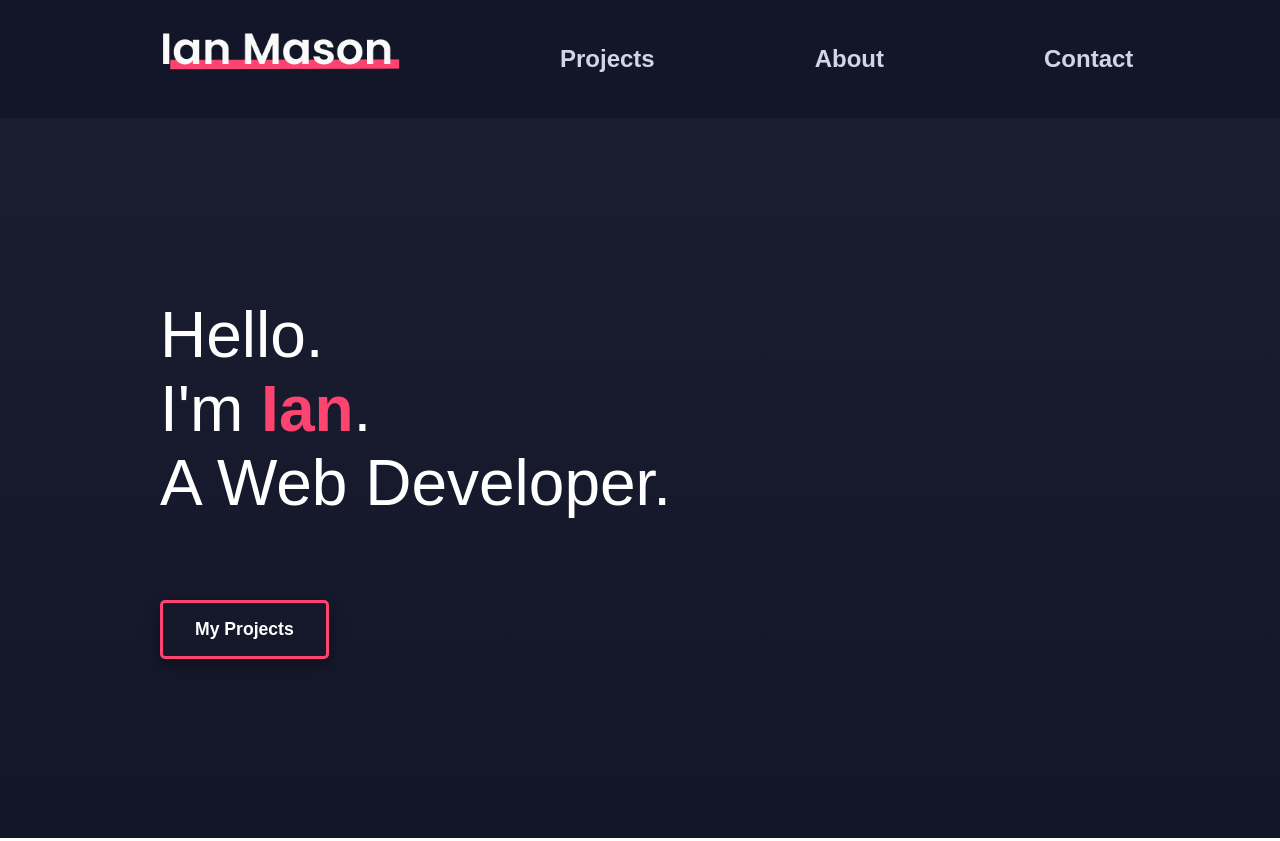
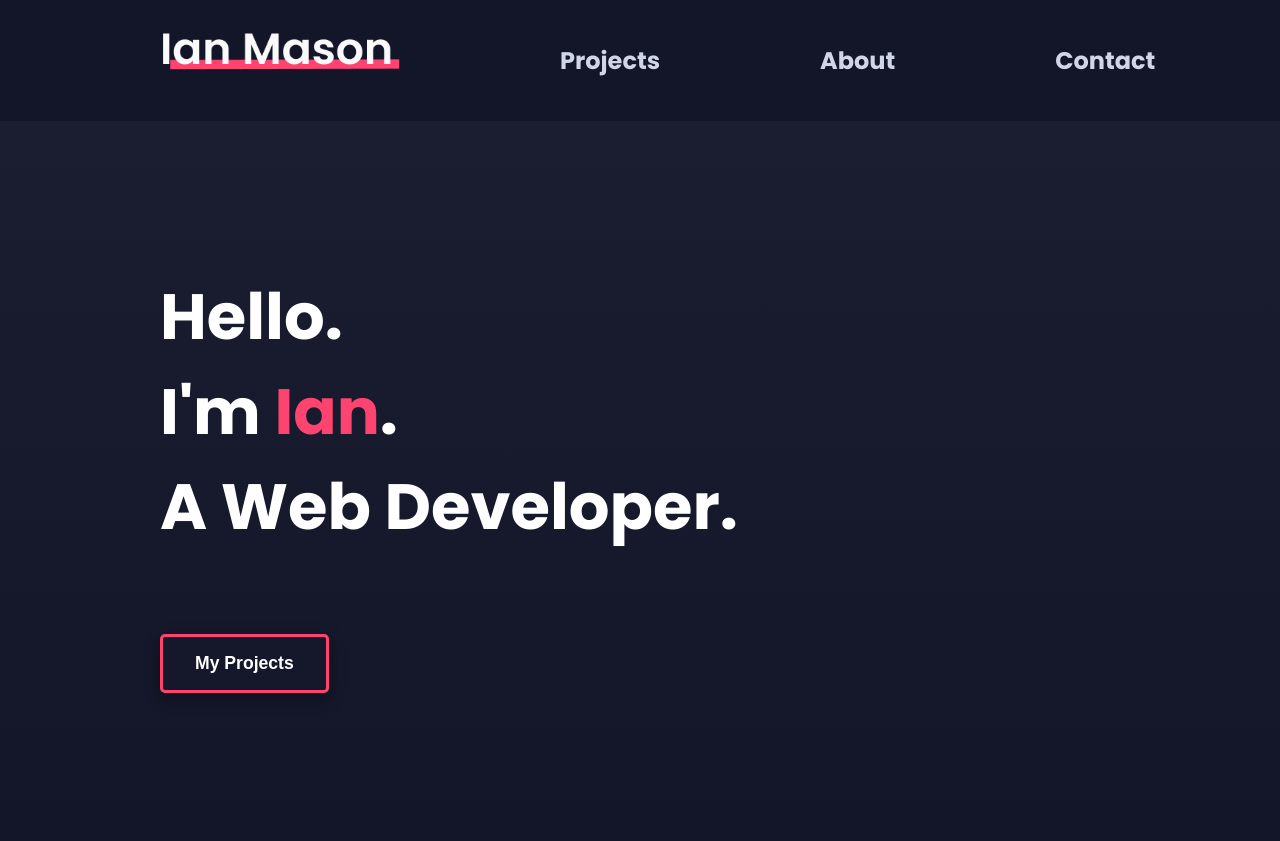
Before and after one commit to ism90/ian-mason-portfolio, a React (Create React App) app: page / in a window 1280 px wide. Built offline with nearby package versions, Linux system fonts and the light colour scheme.

Commit message:
font imports

```diff
--- a/package.json
+++ b/package.json
@@ -14,6 +14,7 @@
     "react-router-dom": "^6.0.1",
     "react-scripts": "4.0.3",
     "styled-components": "^5.3.3",
+    "typeface-poppins": "^1.1.13",
     "web-vitals": "^1.1.2"
   },
   "scripts": {
--- a/public/index.html
+++ b/public/index.html
@@ -13,10 +13,7 @@
     <link rel="preconnect" href="https://fonts.gstatic.com" crossorigin />
     <link rel="preconnect" href="https://fonts.googleapis.com" />
     <link rel="preconnect" href="https://fonts.gstatic.com" crossorigin />
-    <link
-      href="https://fonts.googleapis.com/css2?family=Lobster&display=swap"
-      rel="stylesheet"
-    />
+
     <!--
       manifest.json provides metadata used when your web app is installed on a
       user's mobile device or desktop. See https://developers.google.com/web/fundamentals/web-app-manifest/
--- a/src/components/GlobalStyle.js
+++ b/src/components/GlobalStyle.js
@@ -10,7 +10,7 @@ const GlobalStyle = createGlobalStyle`
 
 body {
   background: linear-gradient( #1C1E31, #131628);
-  font-family: "Poppins", sans-serif;
+  font-family: "poppins", sans-serif;
 }
 
 button {
@@ -33,7 +33,6 @@ button {
 
   h2{
     color: white;
-    font-weight: lighter;
     font-size: 4rem;
     /* text-decoration: underline 0.15em #fd4370;
     text-underline-offset: 0.3em; */
--- a/src/index.js
+++ b/src/index.js
@@ -2,6 +2,7 @@ import React from "react";
 import ReactDOM from "react-dom";
 import App from "./App";
 import reportWebVitals from "./reportWebVitals";
+import "typeface-poppins";
 
 ReactDOM.render(
   <React.StrictMode>
```
Also changed, not shown: 7 other files (tests, documents, lock files or other folders).
